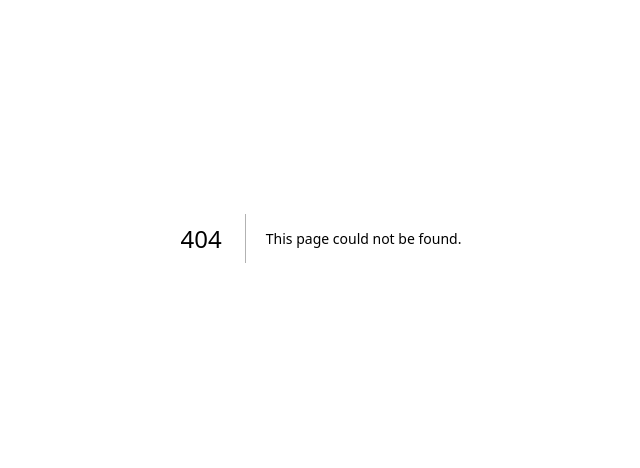
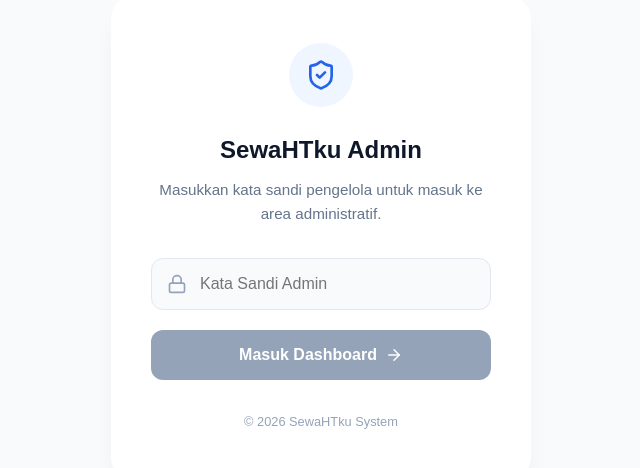
Before and after one commit to sewahtku1-jpg/sewaht-ku, a Next.js app: page /login in a window 1280 px wide. Before the commit this address had no page. Shown: the part 162-630 px from the top of the page, without its empty margins (319-959 px from the left). Built offline with nearby package versions, Linux system fonts and the light colour scheme.

Commit message:
Add secure cookie-based login for HTML dashboard

```diff
--- /dev/null
+++ b/src/app/api/login/route.js
@@ -0,0 +1,27 @@
+import { NextResponse } from 'next/server';
+
+export async function POST(request) {
+  try {
+    const { password } = await request.json();
+
+    // Gunakan password dari env, atau default "admin123" jika belum diatur
+    const correctPassword = process.env.ADMIN_PASSWORD || 'admin123';
+
+    if (password === correctPassword) {
+      const response = NextResponse.json({ success: true });
+      // Set cookie yang berlaku selama 24 jam
+      response.cookies.set('admin_auth', 'true', {
+        path: '/',
+        httpOnly: true,
+        maxAge: 60 * 60 * 24, // 24 hours
+        secure: process.env.NODE_ENV === 'production',
+        sameSite: 'strict'
+      });
+      return response;
+    }
+
+    return NextResponse.json({ success: false, message: 'Password salah' }, { status: 401 });
+  } catch (error) {
+    return NextResponse.json({ success: false, message: 'Terjadi kesalahan server' }, { status: 500 });
+  }
+}
--- /dev/null
+++ b/src/app/login/page.js
@@ -0,0 +1,160 @@
+'use client';
+
+import { useState } from 'react';
+import { useRouter } from 'next/navigation';
+import { Lock, ArrowRight, ShieldCheck } from 'lucide-react';
+import { toast, Toaster } from 'sonner';
+
+export default function LoginPage() {
+  const [password, setPassword] = useState('');
+  const [loading, setLoading] = useState(false);
+  const router = useRouter();
+
+  const handleLogin = async (e) => {
+    e.preventDefault();
+    setLoading(true);
+
+    try {
+      const res = await fetch('/api/login', {
+        method: 'POST',
+        headers: { 'Content-Type': 'application/json' },
+        body: JSON.stringify({ password })
+      });
+
+      if (res.ok) {
+        toast.success('Login berhasil! Mengalihkan...');
+        // Tunggu sebentar agar toast terlihat
+        setTimeout(() => {
+          router.push('/admin');
+        }, 1000);
+      } else {
+        const data = await res.json();
+        toast.error(data.message || 'Password salah!');
+        setPassword('');
+      }
+    } catch (error) {
+      toast.error('Gagal terhubung ke server');
+    } finally {
+      setLoading(false);
+    }
+  };
+
+  return (
+    <div style={{
+      minHeight: '100vh',
+      display: 'flex',
+      alignItems: 'center',
+      justifyContent: 'center',
+      backgroundColor: '#f8fafc',
+      fontFamily: '"Plus Jakarta Sans", sans-serif'
+    }}>
+      <Toaster position="top-center" richColors />
+
+      <div style={{
+        backgroundColor: '#ffffff',
+        padding: '3rem 2.5rem',
+        borderRadius: '24px',
+        boxShadow: '0 20px 25px -5px rgba(0, 0, 0, 0.05), 0 8px 10px -6px rgba(0, 0, 0, 0.01)',
+        width: '100%',
+        maxWidth: '420px',
+        textAlign: 'center'
+      }}>
+        <div style={{
+          width: '64px',
+          height: '64px',
+          backgroundColor: '#eff6ff',
+          borderRadius: '50%',
+          display: 'flex',
+          alignItems: 'center',
+          justifyContent: 'center',
+          margin: '0 auto 1.5rem',
+          color: '#2563eb'
+        }}>
+          <ShieldCheck size={32} />
+        </div>
+
+        <h1 style={{
+          fontSize: '1.5rem',
+          fontWeight: '700',
+          color: '#0f172a',
+          margin: '0 0 0.5rem'
+        }}>SewaHTku Admin</h1>
+        <p style={{
+          color: '#64748b',
+          fontSize: '0.95rem',
+          marginBottom: '2rem'
+        }}>Masukkan kata sandi pengelola untuk masuk ke area administratif.</p>
+
+        <form onSubmit={handleLogin} style={{ display: 'flex', flexDirection: 'column', gap: '1.25rem' }}>
+          <div style={{ position: 'relative' }}>
+            <div style={{
+              position: 'absolute',
+              top: '50%',
+              left: '1rem',
+              transform: 'translateY(-50%)',
+              color: '#94a3b8',
+              display: 'flex',
+              alignItems: 'center'
+            }}>
+              <Lock size={20} />
+            </div>
+            <input
+              type="password"
+              placeholder="Kata Sandi Admin"
+              value={password}
+              onChange={(e) => setPassword(e.target.value)}
+              disabled={loading}
+              style={{
+                width: '100%',
+                padding: '1rem 1rem 1rem 3rem',
+                borderRadius: '12px',
+                border: '1px solid #e2e8f0',
+                fontSize: '1rem',
+                outline: 'none',
+                transition: 'all 0.2s ease',
+                backgroundColor: '#f8fafc',
+                boxSizing: 'border-box'
+              }}
+              onFocus={(e) => {
+                e.target.style.borderColor = '#3b82f6';
+                e.target.style.boxShadow = '0 0 0 3px rgba(59, 130, 246, 0.1)';
+              }}
+              onBlur={(e) => {
+                e.target.style.borderColor = '#e2e8f0';
+                e.target.style.boxShadow = 'none';
+              }}
+            />
+          </div>
+
+          <button
+            type="submit"
+            disabled={loading || !password}
+            style={{
+              width: '100%',
+              padding: '1rem',
+              backgroundColor: password ? '#2563eb' : '#94a3b8',
+              color: 'white',
+              border: 'none',
+              borderRadius: '12px',
+              fontSize: '1rem',
+              fontWeight: '600',
+              cursor: password && !loading ? 'pointer' : 'not-allowed',
+              transition: 'all 0.2s ease',
+              display: 'flex',
+              alignItems: 'center',
+              justifyContent: 'center',
+              gap: '0.5rem'
+            }}
+          >
+            {loading ? 'Memverifikasi...' : 'Masuk Dashboard'}
+            {!loading && <ArrowRight size={18} />}
+          </button>
+        </form>
+
+        <div style={{ marginTop: '2rem', fontSize: '0.8rem', color: '#94a3b8' }}>
+          &copy; {new Date().getFullYear()} SewaHTku System
+        </div>
+      </div>
+    </div>
+  );
+}
```
Also changed, not shown: src/middleware.js (added, +19 -0 lines).
